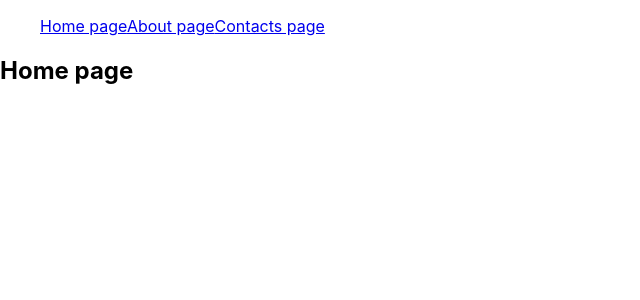
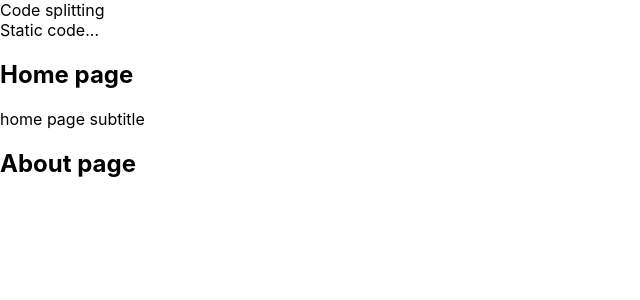
Before and after one commit to h0lst3n/react-course, a React (Create React App) app: page / in a window 1280 px wide. Shown: the top 300 px of the page, without its empty margins (0-640 px from the left). Built offline with nearby package versions, Linux system fonts and the light colour scheme.

Commit message:
Initial commit

```diff
--- a/package.json
+++ b/package.json
@@ -11,6 +11,7 @@
     "query-string": "^6.13.1",
     "react": "^16.13.1",
     "react-dom": "^16.13.1",
+    "react-loadable": "^5.5.0",
     "react-router-dom": "^5.2.0",
     "react-scripts": "3.4.1",
     "styled-components": "^5.1.1"
--- a/src/App.js
+++ b/src/App.js
@@ -1,42 +1,74 @@
-import React from 'react';
-import {Route, Switch, Redirect} from 'react-router-dom';
+import React, {lazy, Suspense} from 'react';
 import './App.scss';
+//import Loadable from 'react-loadable';
 
-import Layout from './Components/Layout';
-import HomePage from './Pages/Home';
-import AboutPage from './Pages/About';
-import ContactsPage from './Pages/Contacts';
-//import NotFoundPage from './Pages/404';
+// import asyncComponent from './codeSplittingExamples/asyncComponentHOC';
+
+// Static import
+// import moduleA from './codeSplittingExamples/moduleA';
+//
+// // Dynamic import
+// //
+// const loadModuleB = () => import('./codeSplittingExamples/moduleB');
+
+// const LoadableLoader = ({error, timedOut, pastDelay, retry}) => {
+//   if (error) {
+//     return (
+//       <div>
+//         Ooops! Something went wrong!<button type="button" onClick={retry}>Retry</button>
+//       </div>
+//     );
+//   }
+//
+//   if (timedOut) {
+//     return (
+//       <div>
+//         Taking a lot time...<button type="button" onClick={retry}>Retry</button>
+//       </div>
+//     );
+//   }
+//
+//   if (pastDelay) {
+//     return <div>Loading...</div>
+//   }
+//
+//   return null;
+// };
+
+// const AsyncHomePage = asyncComponent({
+//   loader: () => import('./Pages/Home' /* webpackChunkName: "home-page" */),
+//   loading: Loader
+// });
+
+// const LoadableHome = Loadable({
+//   loader: () => import('./Pages/Home' /* webpackChunkName: "home-page" */),
+//   loading: LoadableLoader//,
+//   //timeout: 1e-3
+// });
+//
+const Loading = () => (<div>Loading...</div>);
+
+const LazyHome = lazy(() => import('./Pages/Home' /* webpackChunkName: "home-page" */))
+
+const LazyAbout = lazy(() => import('./Pages/About' /* webpackChunkName: "about-page" */))
 
 const App = () => {
+  // loadModuleB().then(moduleB => {
+  //   console.log(moduleB);
+  // })
   return (
-    <Layout>
-      <Switch>
-        {/*
-            BAD EXAMPLE!
-            Такая форма записи вызывает ре-рендер
-            <Route
-              path="/"
-              exact
-              component={props => <HomePage {...props} />}
-            />
-        */}
-       {/*
-           GOOD EXAMPLE!
-           Такая форма записи не вызывает ререндер
-           patter: render props
-           <Route
-            path="/"
-            exact
-            render={props => <HomePage {...props} />}
-            />
-       */}
-        <Route path='/' exact component={HomePage} />
-        <Route path='/about' component={AboutPage} />
-        <Route path='/contacts' component={ContactsPage} />
-        <Redirect to="/" />
-      </Switch>
-    </Layout>
+    <>
+      <div>Code splitting</div>
+      <div>Static code...</div>
+      <Suspense fallback={<Loading/>}>
+        <LazyHome/>
+      </Suspense>
+      <Suspense fallback={<Loading/>}>
+        <LazyAbout/>
+      </Suspense>
+      {/**<LoadableHome/>**/}
+      {/** <Roure path="/" exact component={AsyncHomePage}>**/}
+    </>
   );
 }
 
--- a/src/Pages/Home/index.js
+++ b/src/Pages/Home/index.js
@@ -3,10 +3,10 @@ import React from 'react';
 export default class HomePage extends React.Component {
 
   render() {
-    console.log(this.props);
     return (
       <div>
         <h2>Home page</h2>
+        <span>home page subtitle</span>
       </div>
     );
   }
--- /dev/null
+++ b/src/codeSplittingExamples/asyncComponentHOC/index.js
@@ -0,0 +1,25 @@
+import React from 'react';
+
+const asyncComponent = ({ loader, loading: Loading }) => {
+  return class AsyncComponent extends React.Component {
+    state = {
+      component: null
+    };
+
+    async componentDidMount() {
+      const { default: component } = await loader();
+
+      this.setState({ component });
+    }
+
+    render() {
+      const { component: LoadedComponent } = this.state;
+
+      return LoadedComponent
+        ? <LoadedComponent {...this.props}/>
+        : <Loading/>;
+    }
+  }
+};
+
+export default asyncComponent;
--- /dev/null
+++ b/src/codeSplittingExamples/moduleA/index.js
@@ -0,0 +1,3 @@
+import React from 'react';
+
+export default () => (<div>Module A</div>);
--- /dev/null
+++ b/src/codeSplittingExamples/moduleB/index.js
@@ -0,0 +1,3 @@
+import React from 'react';
+
+export default () => (<div>Module B</div>);
--- a/src/index.js
+++ b/src/index.js
@@ -1,14 +1,11 @@
 import React from 'react';
 import ReactDOM from 'react-dom';
-import {BrowserRouter} from 'react-router-dom';
 import './index.scss';
 import App from './App';
 import * as serviceWorker from './serviceWorker';
 
 ReactDOM.render(
-  <BrowserRouter>
-    <App/>
-  </BrowserRouter>,
+    <App/>,
   document.getElementById('root')
 );
 
```
Also changed, not shown: 1 other file (tests, documents, lock files or other folders).
